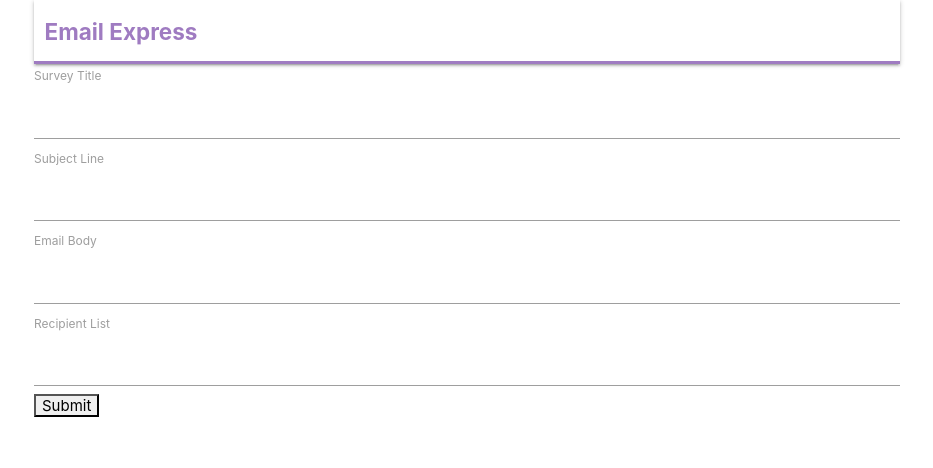
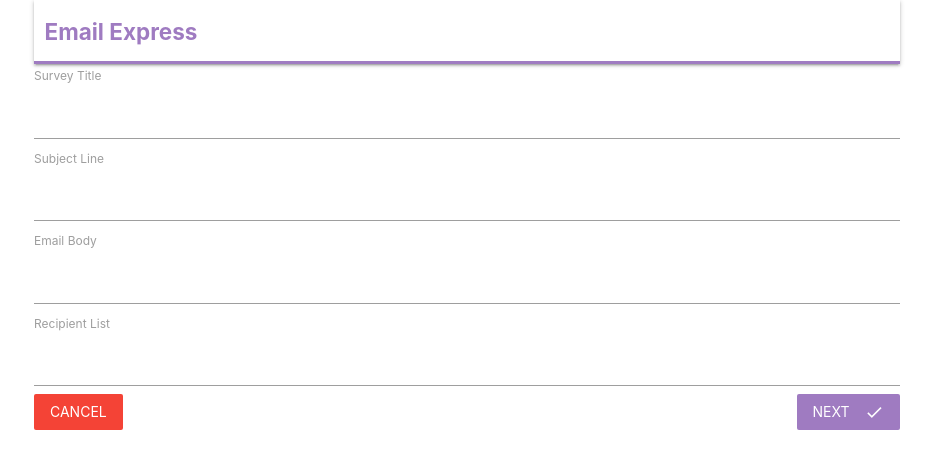
Before and after one commit to neekyo/Email-Express, a React (Create React App) app in the folder client/: page /surveys/new in a window 1280 px wide. Shown: the top 468 px of the page, without its empty margins (173-1106 px from the left). Built offline with nearby package versions, Linux system fonts and the light colour scheme; no server answers.

Commit message:
refactoring of survey form & some styling

```diff
--- a/client/src/components/App.js
+++ b/client/src/components/App.js
@@ -14,16 +14,14 @@
 
 	render() {
 		return (
+			<BrowserRouter>
 				<div className="container">
-				<BrowserRouter>
-					<div>
 					<Header />
 					<Route exact path="/" component={Landing} />
 					<Route exact path="/surveys" component={Dashboard} />
 					<Route path="/surveys/new" component={SurveyNew} />
 				</div>
 			</BrowserRouter>
-			</div>
 		);
 	}
 }
--- a/client/src/components/surveys/SurveyForm.js
+++ b/client/src/components/surveys/SurveyForm.js
@@ -1,30 +1,50 @@
+import _ from 'lodash';
 import React, { Component } from 'react';
 import { reduxForm, Field } from 'redux-form';
+import { Link } from 'react-router-dom';
 import SurveyField from './SurveyField';
+
+const FIELDS = [
+	{ label: 'Survey Title', name: 'title' },
+	{ label: 'Subject Line', name: 'subject' },
+	{ label: 'Email Body', name: 'body' },
+	{ label: 'Recipient List', name: 'emails' }
+];
 
 class SurveyForm extends Component {
 	renderFields() {
-		return (
-			<div>
-				<Field label="Survey Title" type="text" name="title" component={SurveyField} />
-				<Field label="Subject Line" type="text" name="subject" component={SurveyField} />
-				<Field label="Email Body" type="text" name="body" component={SurveyField} />
-				<Field label="Recipient List" type="text" name="emails" component={SurveyField} />
-			</div>
-		);
+		return _.map(FIELDS, ({ label, name }) => {
+			return <Field key={name} component={SurveyField} type="text" label={label} name={name} />;
+		});
 	}
+
 	render() {
 		return (
 			<div>
 				<form onSubmit={this.props.handleSubmit((values) => console.log(values))}>
 					{this.renderFields()}
-					<button type="submit">Submit</button>
+					<Link to="/surveys" style={styles.cancel} className="red btn-flat white-text">
+						Cancel
+					</Link>
+					<button type="submit" style={styles.submit} className="btn-flat right white-text">
+						Next
+						<i className="material-icons right">done</i>
+					</button>
 				</form>
 			</div>
 		);
 	}
 }
 
+let styles = {
+	submit: {
+		backgroundColor: '#9F7BC1'
+	},
+	cancel: {
+		textDecoration: 'none'
+	}
+};
+
 export default reduxForm({
 	form: 'surveyForm'
 })(SurveyForm);
```
Lines whose indentation alone changed are shown as unchanged.
